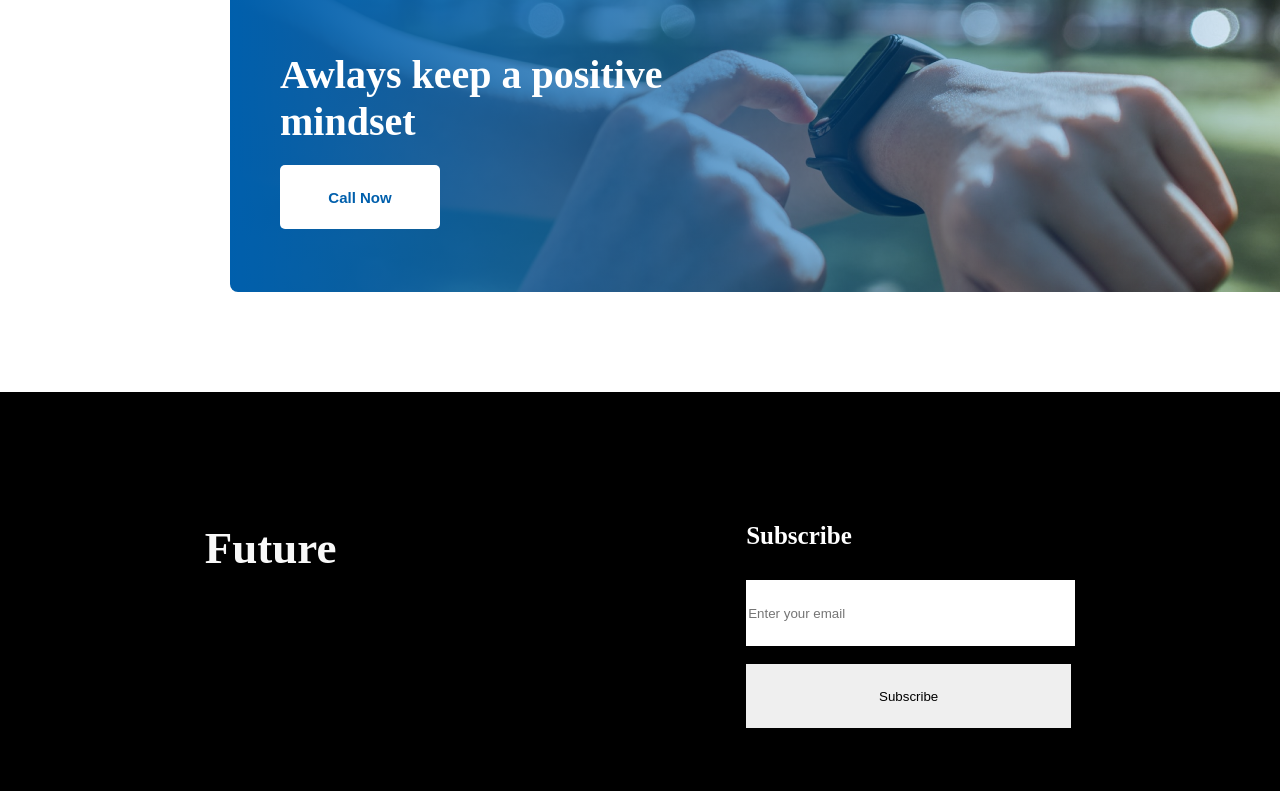
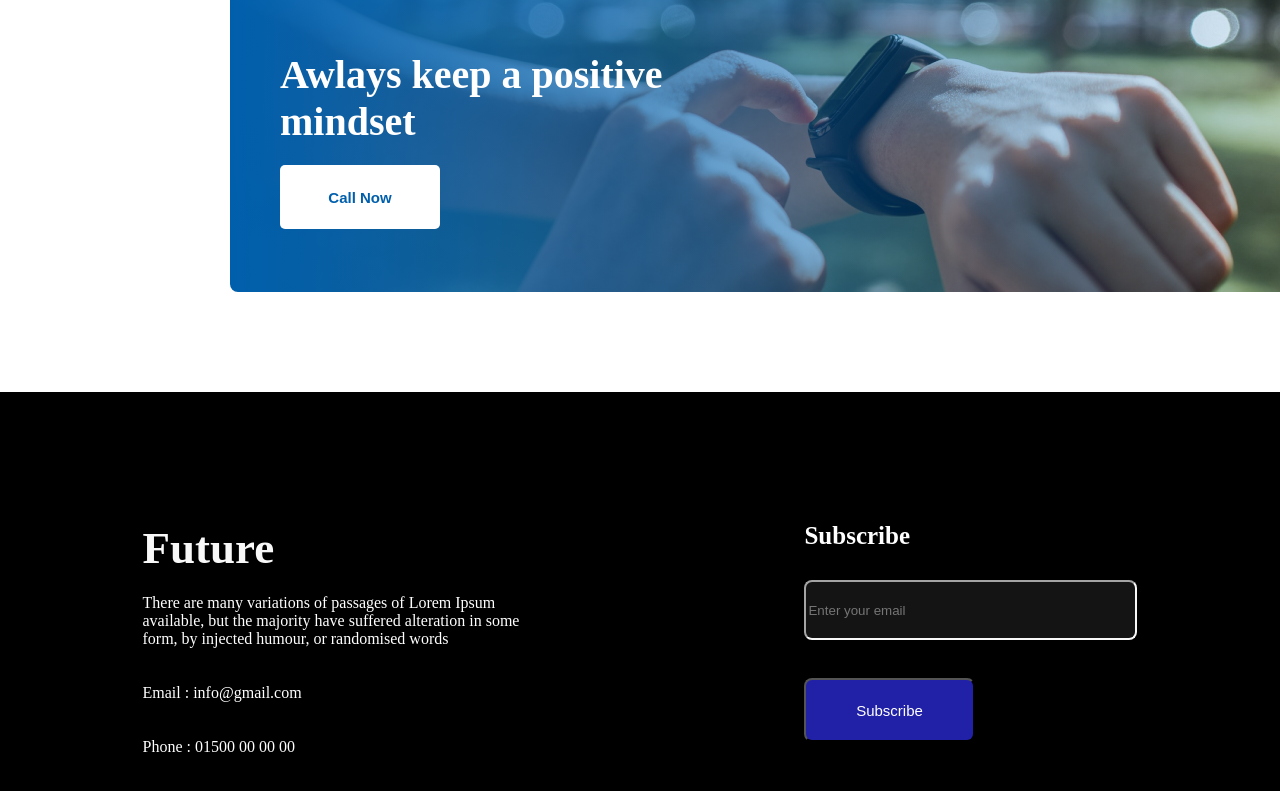
Before and after one commit to Nabiza12/assignment-portfolio, a plain HTML site: page index.html in a window 1280 px wide. Shown: the part 2104-2895 px from the top of the page. Drawn offline with nearby package versions, Linux system fonts and the light colour scheme.

Commit message:
second commit

```diff
--- a/index.html
+++ b/index.html
@@ -37,6 +37,7 @@
 
                 </div>
             </div>
+            <!-- my plans -->
             <section class="plans">
                 <div class="plan-title">
                     <h4 class="title">My Plans</h4>
@@ -64,6 +65,7 @@
                     </div>
                 </div>
             </section>
+            <!-- awlays keep a positive -->
             <section class="about">
                 <div class="color">
                     <h3 class="vs">Awlays keep a positive <br> mindset</h3>
@@ -74,16 +76,28 @@
 
         </section>
     </main>
+    <!-- footer -->
     <footer>
         <div class="all">
             <div class="future">
                 <h4 class="fu-text">Future</h4>
+                <div class="fu-sub-text">
+                    <p>
+                        There are many variations of passages of Lorem Ipsum <br> available, but the majority have suffered alteration in some <br> form, by injected humour, or randomised words
+                    </p>
+                    <br> <br>
+                    <p>Email : info@gmail.com</p> <br> <br>
+                    <p>Phone : 01500 00 00 00 </p>
+
+                </div>
+
+
             </div>
             <div class="subscribe">
                 <h4 class="sub-text">Subscribe </h4>
                 <form action="" class="">
                     <input type="email" placeholder="Enter your email" id="email"> <br> <br>
-                    <input type="submit" value="Subscribe" id="bn">
+                    <button type="submit">Subscribe</button>
                 </form>
             </div>
         </div>
--- a/style.css
+++ b/style.css
@@ -112,6 +112,7 @@ header{
 .skill img{
     margin-left: 30px;
 }
+/* awlays keep a positive part */
 .about{
     margin-top: 135px;
 }
@@ -151,6 +152,7 @@ header{
    background: #FFFFFF;
    margin-top: 20px;
 }
+/* footer part */
 .all{
     display: flex;
     background-color: black;
@@ -159,11 +161,13 @@ header{
 
     justify-content: space-around;
 }
+/* Future */
 .fu-text{
     font-weight: 700;
     font-size: 45px;
     color: #F8F8F8;
 }
+/* subscribe */
 .sub-text{
     font-weight: 600;
     font-size: 25px;
@@ -172,9 +176,28 @@ header{
 }
 form input{
     width: 325px;
-    height: 64px;
-    border: 8px;
+    height: 54px;
+    border-radius: 8px;
+    border-color: #F8F8F8;
+    background-color: #151414;
+    margin-bottom: 20px;
 
 
 
 }
+form button{
+    font-weight: 100;
+    font-size: 15px;
+
+    color: #FFFFFF;
+    width: 170.11px;
+    height: 64px;
+    background-color: #2121a7;
+    border-radius: 8px;
+}
+.fu-sub-text{
+    font-weight: 400;
+    font-size: 16px;
+    color: #FFFFFF;
+    margin-top: 20px;
+}
```
